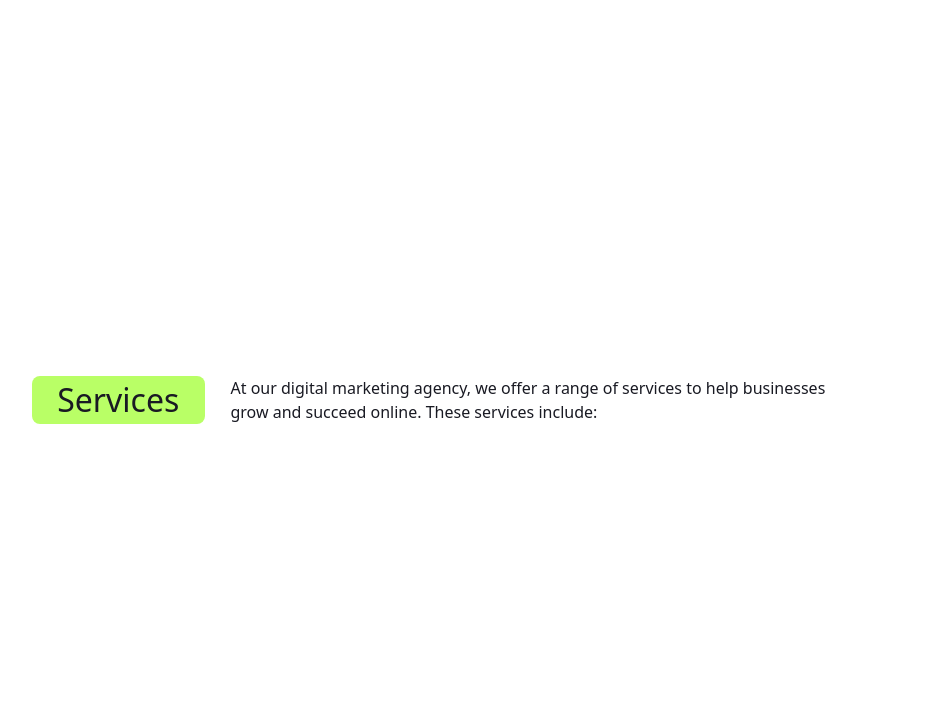
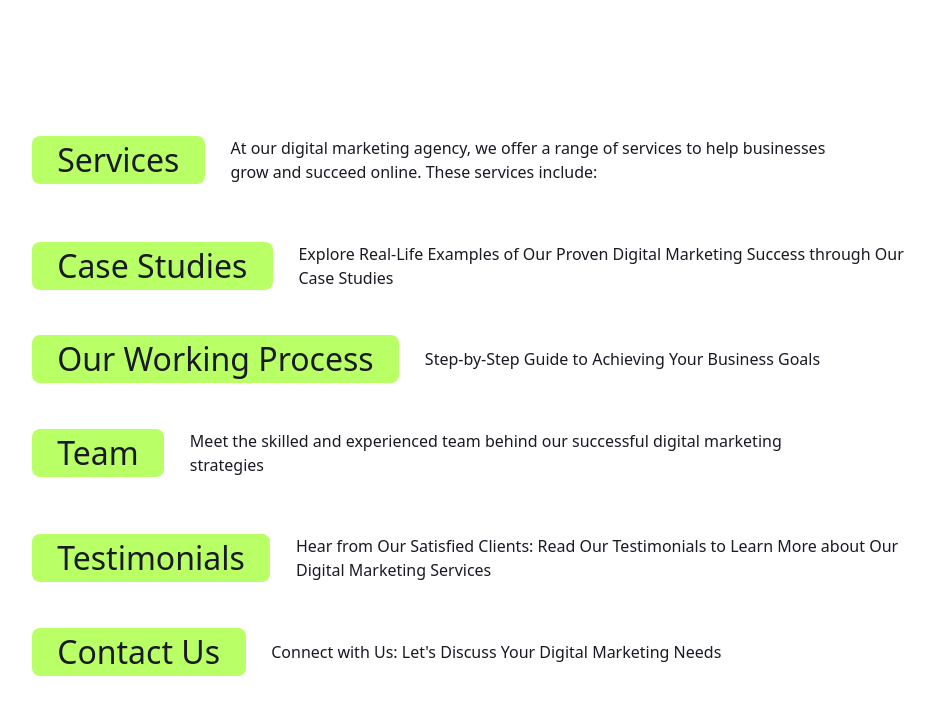
Before and after one commit to efccc0010/landing-page, a React (Vite) app: page / in a window 1280 px wide. Shown: the top 714 px of the page, without its empty margins (26-961 px from the left). Built offline with nearby package versions, Linux system fonts and the light colour scheme.

Commit message:
Add all `Heading` components

```diff
--- a/src/App.tsx
+++ b/src/App.tsx
@@ -4,7 +4,31 @@ import Heading from "./components/Heading/Heading";
 function App() {
   return (
     <>
-      <Heading />
+      <Heading
+        label="Services"
+        description="At our digital marketing agency, we offer a range of services to help
+          businesses grow and succeed online. These services include:"
+      />
+      <Heading
+        label="Case Studies"
+        description="Explore Real-Life Examples of Our Proven Digital Marketing Success through Our Case Studies"
+      />
+      <Heading
+        label="Our Working Process"
+        description="Step-by-Step Guide to Achieving Your Business Goals"
+      />
+      <Heading
+        label="Team"
+        description="Meet the skilled and experienced team behind our successful digital marketing strategies"
+      />
+      <Heading
+        label="Testimonials"
+        description="Hear from Our Satisfied Clients: Read Our Testimonials to Learn More about Our Digital Marketing Services"
+      />
+      <Heading
+        label="Contact Us"
+        description="Connect with Us: Let's Discuss Your Digital Marketing Needs"
+      />
     </>
   );
 }
--- a/src/components/Heading/Heading.tsx
+++ b/src/components/Heading/Heading.tsx
@@ -1,15 +1,17 @@
 import React from "react";
 import { HeadingContainer } from "./Heading.styled";
 
-function Heading() {
+interface HeadingProps {
+  label: string;
+  description: string;
+}
+
+function Heading({ label, description }: HeadingProps) {
   return (
     <>
       <HeadingContainer>
-        <label>Services</label>
-        <p>
-          At our digital marketing agency, we offer a range of services to help
-          businesses grow and succeed online. These services include:
-        </p>
+        <label>{label}</label>
+        <p>{description}</p>
       </HeadingContainer>
     </>
   );
```
